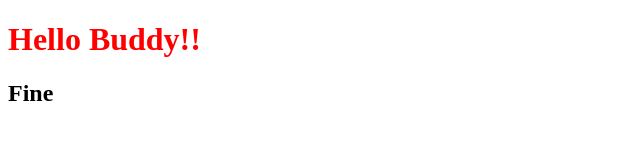
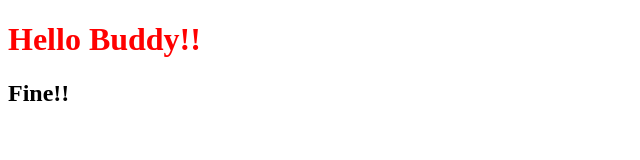
Before and after one commit to GauravSadvelkar23/practice, a plain HTML site: page index.html in a window 1280 px wide. Shown: the full height of the page, 0-640 px from the left. Drawn offline with Linux system fonts and the light colour scheme.

Commit message:
main changes

```diff
--- a/index.html
+++ b/index.html
@@ -8,6 +8,6 @@
 </head>
 <body>
     <h1>Hello Buddy!!</h1>
-    <h2>Fine</h2>
+    <h2>Fine!!</h2>
 </body>
 </html>
```
